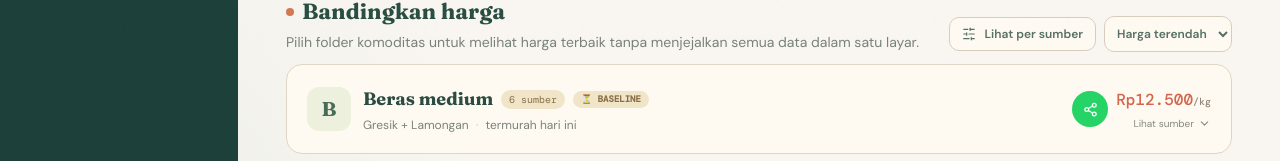
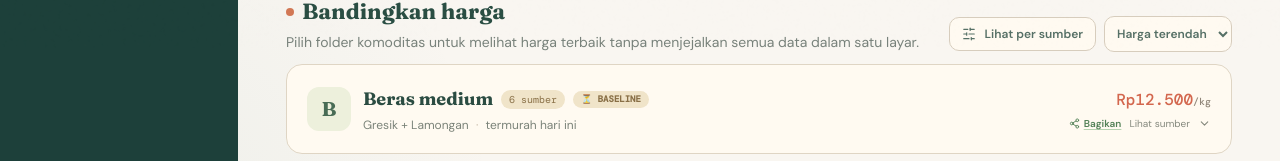
Before and after one commit to romlidisduk-beep/sembako, a React (Vite) app: page / in a window 1280 px wide. Shown: the part 752-913 px from the top of the page. Built offline with nearby package versions, Linux system fonts and the light colour scheme.

Commit message:
Tombol bagikan: ukuran kecil teks, sejajar dengan tulisan Lihat sumber di pojok bawah

```diff
--- a/src/App.tsx
+++ b/src/App.tsx
@@ -183,7 +183,7 @@ function CommodityCard({ commodity, records, trend, expanded, onExpand }: { comm
     <button data-testid={`button-expand-${commodity}`} onClick={onExpand} className="flex w-full items-center gap-3 p-4 text-left sm:p-5">
       <div className="flex h-11 w-11 shrink-0 items-center justify-center rounded-[12px] bg-[#edf0dc] font-display text-xl font-bold text-[#486c55]">{commodity.slice(0, 1)}</div>
       <div className="min-w-0 flex-1"><div className="flex flex-wrap items-center gap-2"><h3 className="font-display text-lg font-bold text-[#2b4c42]">{commodity}</h3><span className="rounded-full bg-[#f0e4c9] px-2 py-0.5 font-data text-[10px] text-[#897047]">{records.length} sumber</span><SignalBadge signal={trend?.signal} changePercent={trend?.changePercent} /></div><p className="mt-1 truncate text-xs text-[#7b8379]">{areas} <span className="mx-1 text-[#c1b4a2]">·</span> termurah hari ini</p></div>
-      <div className="flex shrink-0 items-center gap-2"><button data-testid={`button-share-${commodity}`} onClick={(e) => { e.stopPropagation(); share(); }} title="Bagikan harga ini via WhatsApp" className="flex h-9 w-9 items-center justify-center rounded-full bg-[#25d366] text-white transition hover:bg-[#1fb457]" aria-label={`Bagikan harga ${commodity}`}><Share2 size={15} /></button><div className="text-right"><div className="font-data text-base font-medium text-[#d3674e]">{money(cheapest.unitPrice)}<span className="text-[10px] text-[#908679]">/{cheapest.unit}</span></div><div className="mt-1 flex items-center justify-end gap-1 text-[10px] text-[#85897e]">{expanded ? 'Tutup' : 'Lihat sumber'} {expanded ? <ChevronUp size={13} /> : <ChevronDown size={13} />}</div></div></div>
+      <div className="text-right"><div className="font-data text-base font-medium text-[#d3674e]">{money(cheapest.unitPrice)}<span className="text-[10px] text-[#908679]">/{cheapest.unit}</span></div><div className="mt-1 flex items-center justify-end gap-2 text-[10px] text-[#85897e]"><button data-testid={`button-share-${commodity}`} onClick={share} title="Bagikan harga ini via WhatsApp" className="inline-flex items-center gap-1 font-semibold text-[#528056] underline decoration-[#b7d3b0] underline-offset-2 transition hover:text-[#25d366]" aria-label={`Bagikan harga ${commodity}`}><Share2 size={11} /> Bagikan</button><span>{expanded ? 'Tutup' : 'Lihat sumber'}</span>{expanded ? <ChevronUp size={13} /> : <ChevronDown size={13} />}</div></div>
     </button>
     {expanded && <div className="border-t border-[#eadfce] bg-[#f8f0e2] px-4 py-3 sm:px-5">
        {records.sort((a, b) => a.unitPrice - b.unitPrice).map((record) => <div data-testid={`source-row-${record.marketId}`} key={record.marketId} className="flex flex-col gap-2 border-b border-[#e8ddcc] py-3 last:border-0 sm:flex-row sm:items-center sm:justify-between"><div><div className="flex items-center gap-2 text-sm font-semibold text-[#35584b]"><MapPin size={13} className="text-[#d27855]" /><Link href={`/pasar/${encodeURIComponent(record.marketId)}`} className="underline decoration-[#c9b898] underline-offset-2 hover:text-[#bd654e]">{record.location}</Link><span className="rounded bg-[#e7f1e3] px-1.5 py-0.5 font-data text-[9px] font-normal text-[#528056]">{record.area}</span></div><div className="mt-1 text-xs text-[#81867d]">{record.productName} · {record.brand} · {record.stockStatus.toLowerCase()}</div></div><div className="flex items-center justify-between gap-4 sm:justify-end"><span className="font-data text-sm text-[#2e5045]">{money(record.unitPrice)}/{record.unit}</span><span className={`text-[10px] ${record.confidence === 'Tinggi' ? 'text-[#528056]' : 'text-[#a77a3c]'}`}>Kepercayaan {record.confidence.toLowerCase()}</span></div></div>)}
```
